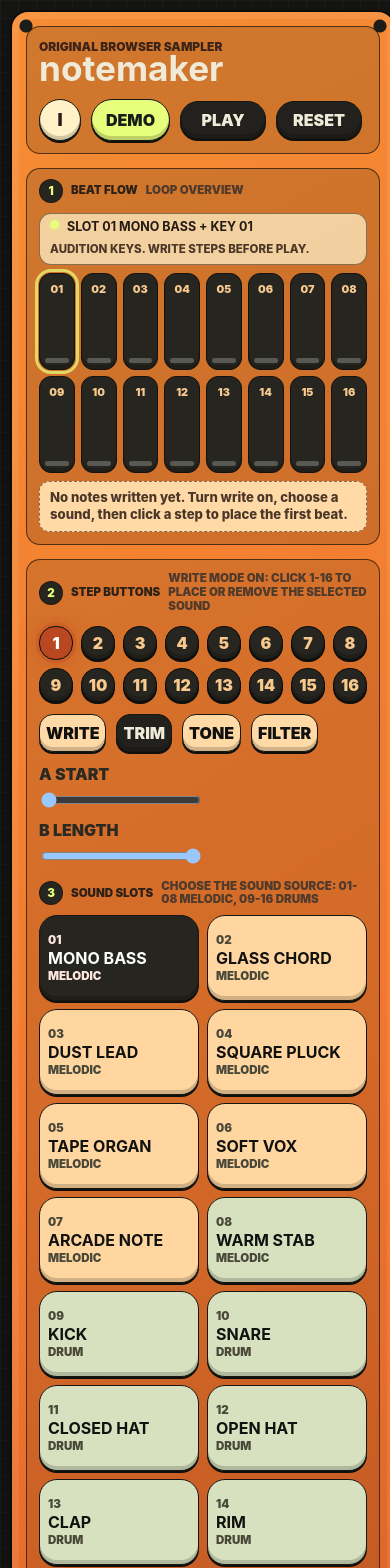
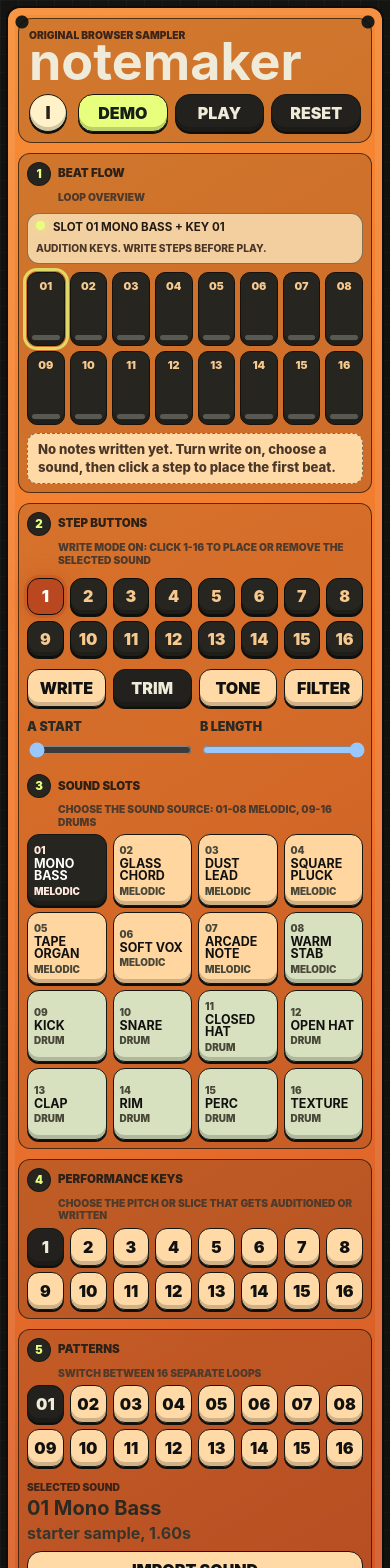
Before and after one commit to DheerajRay/NoteMaker, a React (Vite) app: page / in a window 390 px wide. Shown: the top 1568 px of the page. Built offline with nearby package versions, Linux system fonts and the light colour scheme.

Commit message:
style: compact mobile instrument layout

```diff
--- a/src/styles.css
+++ b/src/styles.css
@@ -749,7 +749,22 @@ h2 {
 
 @media (max-width: 920px) {
   .po33-app {
+    padding: 6px;
+    place-items: start center;
+  }
+
+  .device-shell {
+    gap: 10px;
     padding: 10px;
+    border-radius: 14px;
+  }
+
+  h1 {
+    font-size: 3.25rem;
+  }
+
+  .device-eyebrow {
+    font-size: 0.64rem;
   }
 
   .device-header,
@@ -760,10 +775,56 @@ h2 {
 
   .device-header {
     display: grid;
+    gap: 10px;
+    padding: 10px;
+  }
+
+  .transport-cluster {
+    display: grid;
+    grid-template-columns: 42px 1fr 1fr 1fr;
+    gap: 7px;
+  }
+
+  .transport-key,
+  .demo-key {
+    min-width: 0;
+    min-height: 38px;
+    padding: 0 8px;
+    border-radius: 15px;
+  }
+
+  .help-key {
+    width: 38px;
+    min-width: 38px;
+    min-height: 38px;
+  }
+
+  .control-label {
+    grid-template-columns: auto 1fr;
+    gap: 5px 7px;
+  }
+
+  .control-label small {
+    grid-column: 2;
+    font-size: 0.64rem;
+  }
+
+  .flow-panel,
+  .machine-grid,
+  .lower-panel,
+  .key-bank {
+    border-radius: 12px;
+  }
+
+  .flow-panel,
+  .machine-grid,
+  .lower-panel {
+    padding: 8px;
   }
 
   .beat-flow-strip {
-    grid-template-columns: repeat(8, minmax(34px, 1fr));
+    grid-template-columns: repeat(8, minmax(0, 1fr));
+    gap: 5px;
   }
 
   .flow-header {
@@ -771,21 +832,137 @@ h2 {
   }
 
   .current-action {
+    min-height: 0;
     align-items: start;
     border-radius: 12px;
     flex-wrap: wrap;
+    padding: 7px 8px;
+  }
+
+  .current-action strong {
+    font-size: 0.72rem;
+  }
+
+  .current-action span:not(.status-dot) {
+    font-size: 0.64rem;
   }
 
   .flow-step {
-    min-height: 78px;
+    min-height: 72px;
+    gap: 4px;
+    padding: 6px 4px 5px;
+    border-radius: 10px;
+  }
+
+  .flow-lane {
+    min-height: 34px;
+    max-height: 44px;
+  }
+
+  .flow-trigger {
+    min-height: 13px;
+    border-radius: 4px;
+    font-size: 0.62rem;
+  }
+
+  .step-led-bank {
+    gap: 6px;
+  }
+
+  .step-key {
+    border-radius: 12px;
+  }
+
+  .mode-row {
+    display: grid;
+    grid-template-columns: repeat(4, minmax(0, 1fr));
+    gap: 7px;
+  }
+
+  .mode-row button {
+    min-width: 0;
+    padding: 0 4px;
+    border-radius: 12px;
+  }
+
+  .knob-row {
+    display: grid;
+    grid-template-columns: repeat(2, minmax(0, 1fr));
+    gap: 10px;
+  }
+
+  .knob-control {
+    min-width: 0;
+    font-size: 0.78rem;
   }
 
   .slot-bank {
-    grid-template-columns: repeat(2, minmax(0, 1fr));
+    grid-template-columns: repeat(4, minmax(0, 1fr));
+    gap: 6px;
+  }
+
+  .slot-pad {
+    min-height: 72px;
+    gap: 2px;
+    padding: 6px;
+    border-radius: 12px;
+  }
+
+  .slot-pad span,
+  .slot-pad small {
+    font-size: 0.62rem;
+  }
+
+  .slot-pad strong {
+    font-size: 0.78rem;
   }
 
   .key-bank {
     grid-template-columns: repeat(8, minmax(34px, 1fr));
+    gap: 6px;
+    padding: 8px;
+  }
+
+  .key-bank button,
+  .pattern-bank button {
+    min-height: 38px;
+    border-radius: 12px;
+  }
+
+  .pattern-bank {
+    grid-template-columns: repeat(8, minmax(0, 1fr));
+    gap: 6px;
+  }
+
+  .slot-editor {
+    display: grid;
+    justify-content: stretch;
+    gap: 8px;
+  }
+
+  .slot-editor > div {
+    margin-right: 0;
+  }
+
+  .file-control,
+  .slot-editor > button,
+  .tempo-module {
+    width: 100%;
+    min-width: 0;
+  }
+
+  .tempo-category-grid {
+    grid-template-columns: repeat(5, minmax(0, 1fr));
+  }
+
+  .tempo-category-grid button {
+    min-height: 44px;
+    padding-inline: 2px;
+  }
+
+  .tempo-category-grid strong,
+  .tempo-category-grid span {
+    font-size: 0.56rem;
   }
 
   .guide-grid {
```
